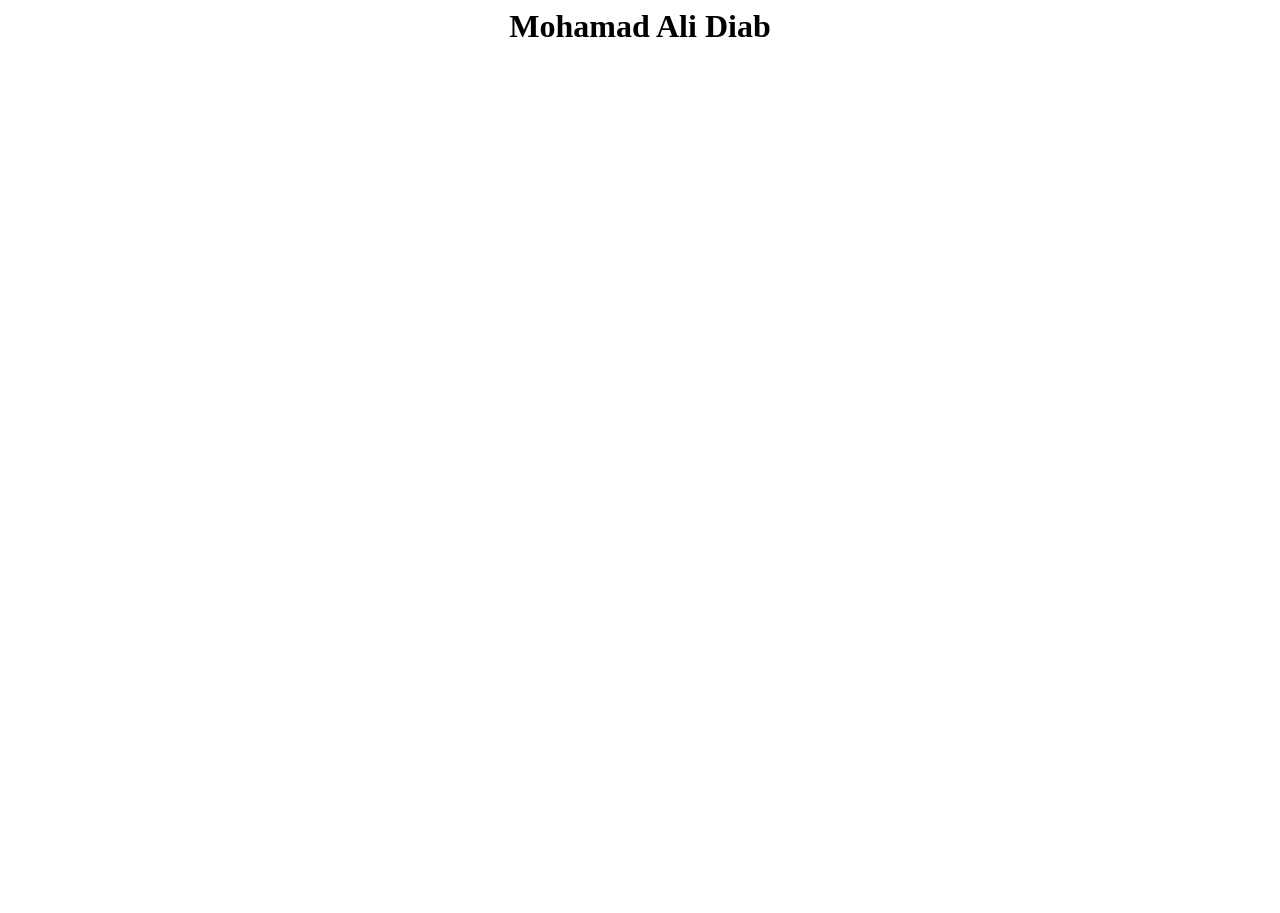
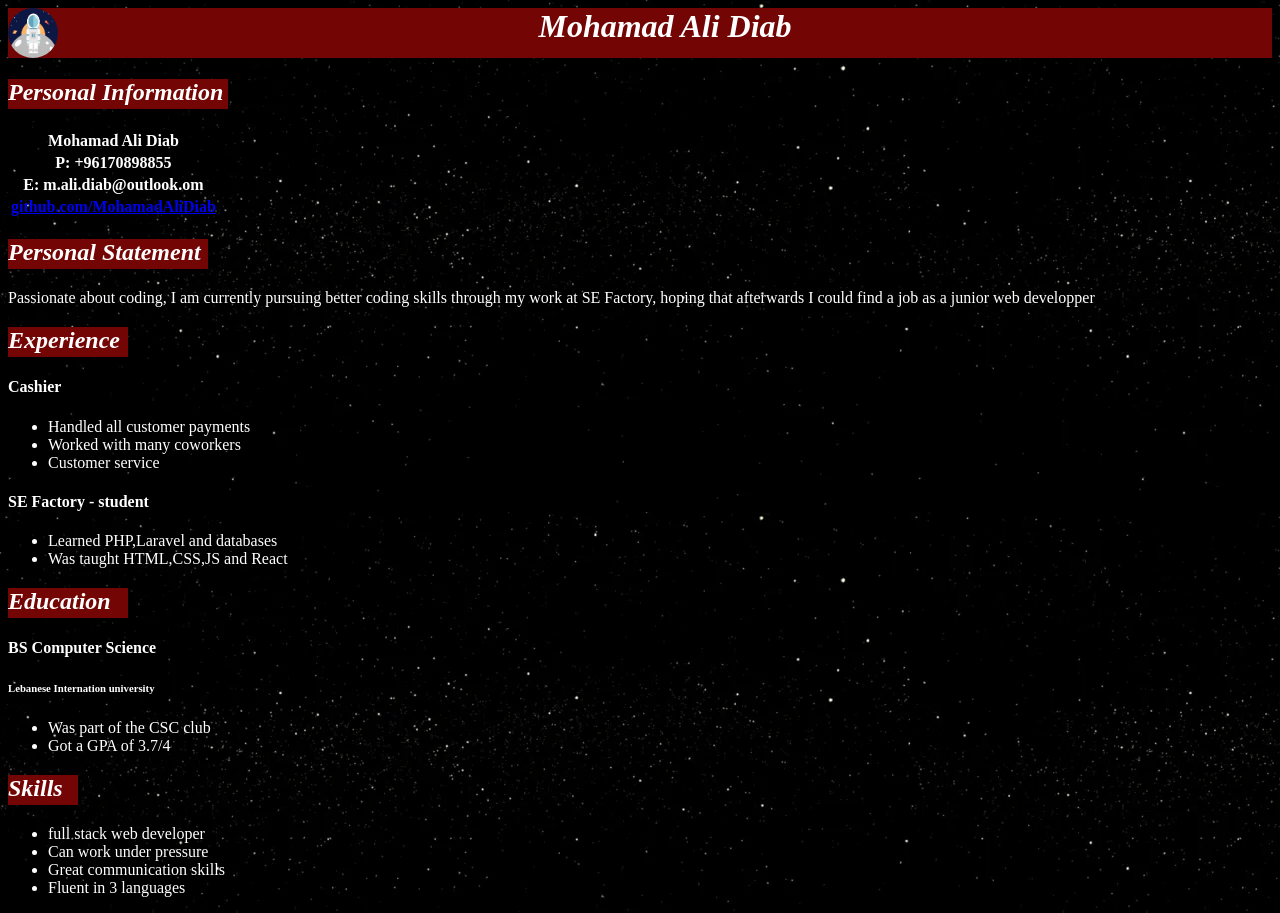
Before and after one commit to MohamadAliDiab/CV, a plain HTML site: page index.html in a window 1280 px wide. Before the commit the page ends 800 px from the top, so only its background shows below. Drawn offline with Linux system fonts and the light colour scheme.

Commit message:
CV website

```diff
--- a/cv.css
+++ b/cv.css
@@ -0,0 +1,52 @@
+.title1{
+    background-color:rgb(116, 5, 5);
+    height: 50px;
+}
+.avatar{
+    float: left;
+    width: 50px;
+    height: 50px;
+    border-radius: 50%;
+  }
+.title2{
+    font-style: italic;
+    background-color: rgb(116, 5, 5);
+    height: 30px;
+    width: 200px;
+    text-align:left;
+}
+.table{
+    border:"1" width = "100%"
+}
+.body{
+    background-image: url('space.png');
+    color:white
+}
+.title3{
+    font-style: italic;
+    background-color: rgb(116, 5, 5);
+
+    height: 30px;
+    width: 120px;
+    text-align:left;
+}
+.title9{
+    font-style: italic;
+    background-color: rgb(116, 5, 5);
+    height: 30px;
+    width: 220px;
+}
+.title4{
+    font-style: italic;
+    background-color: rgb(116, 5, 5);
+    height: 30px;
+    width: 120px;
+    text-align:left;
+}
+.title5{
+    font-style: italic;
+    background-color: rgb(116, 5, 5);
+    height: 30px;
+    width: 70px;
+    text-align:left;
+}
--- a/index.html
+++ b/index.html
@@ -3,7 +3,46 @@
         <title>My CV</title>
         <link rel="stylesheet" href="cv.css"/>
     </head>
-    <body>
-        <center><h1> Mohamad Ali Diab </h1></center>
+    <body class="body">
+        <h1 class="title1"><img src="astro.png" alt="Avatar" class="avatar"><center><i>Mohamad Ali Diab</i></h1></center>
+
+        <h2 class="title9">Personal Information</h2>
+        <p class="firstp"><table class="table" ><tr><th>Mohamad Ali Diab</th></tr>
+            <tr><th>P: +96170898855 </th></tr>
+            <tr><th>E: m.ali.diab@outlook.om </th></tr>
+            <tr><th><a href ="https://github.com/MohamadAliDiab" target ="blank">github.com/MohamadAliDiab </a> </th></tr>
+        </table>
+        </p>
+        <h2 class="title2">Personal Statement</h2>
+        <p>
+            Passionate about coding, I am currently pursuing better coding skills through my work at SE Factory,
+            hoping that afterwards I could find a job as a junior web developper
+        </p>
+        <h2 class="title3">Experience</h2>
+        <h4>Cashier</h4>
+        <ul>
+            <li>Handled all customer payments</li>
+            <li>Worked with many coworkers</li>
+            <li>Customer service</li>
+        </ul>
+        <h4>SE Factory - student</h4>
+        <ul>
+            <li>Learned PHP,Laravel and databases</li>
+            <li>Was taught HTML,CSS,JS and React</li>
+        </ul>
+        <h2 class="title4">Education</h2>
+        <h4>BS Computer Science</h4>
+        <h6>Lebanese Internation university</h6>
+        <ul>
+            <li>Was part of the CSC club</li>
+            <li>Got a GPA of 3.7/4</li>
+        </ul>
+        <h2 class="title5">Skills</h2>
+        <ul>
+            <li>full stack web developer</li>
+            <li>Can work under pressure</li>
+            <li>Great communication skills</li>
+            <li>Fluent in 3 languages</li>
+        </ul>
     </body>
 </html>
```
Also changed, not shown: astro.png (added), space.png (added).
